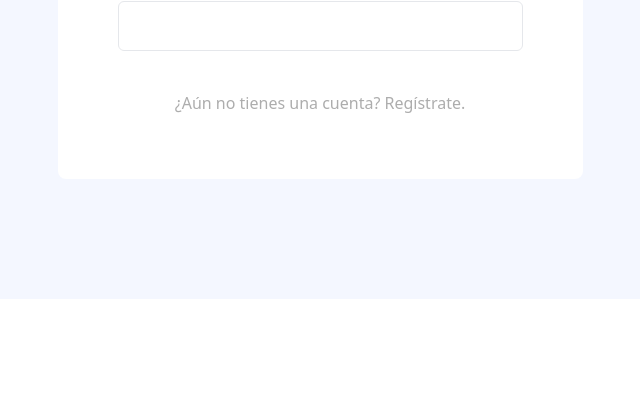
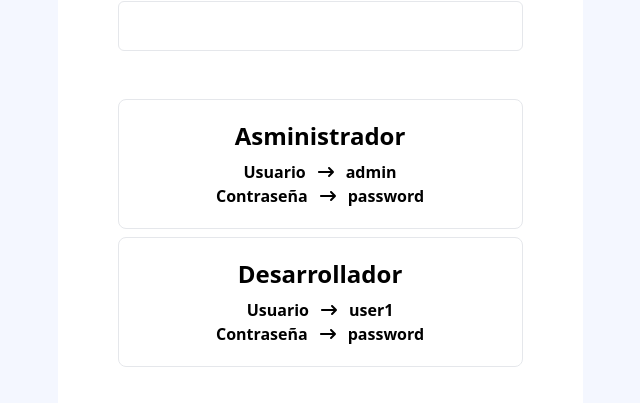
Before and after one commit to pedroriverove/support-project-front, a React (Create React App) app: page /login in a window 1280 px wide. Shown: the part 489-892 px from the top of the page, without its empty margins (320-960 px from the left). Before the commit the page ends 800 px from the top, so only its background shows below. Built offline with nearby package versions, Linux system fonts and the light colour scheme; no server answers; what tailgrids would draw is missing.

Commit message:
Mostrando usuarios de prueba en el login

```diff
--- a/src/components/auth/sign-in.component.tsx
+++ b/src/components/auth/sign-in.component.tsx
@@ -67,7 +67,8 @@ const SignInComponent: React.FC<any> = () => {
                                 </div>
                                 {validLogin &&
                                     <div className="mb-6">
-                                        <span className="text-danger"> Las credenciales introducidas son incorrectas.</span>
+                                        <span
+                                            className="text-danger"> Las credenciales introducidas son incorrectas.</span>
                                     </div>
                                 }
                                 <div className="mb-10">
@@ -78,10 +79,64 @@ const SignInComponent: React.FC<any> = () => {
                                     />
                                 </div>
                             </form>
-                            <p className="text-base text-[#adadad]">
-                                ¿Aún no tienes una cuenta? <Link to="/signup"
-                                                                 className="text-primary hover:underline">Regístrate.</Link>
-                            </p>
+                            <section className="pt-2">
+                                <div className="container">
+                                    <div className="mb-2 w-full">
+                                        <div
+                                            className="rounded-lg border border-light bg-white py-4 px-4 shadow-card sm:px-6 md:px-8 md:py-5"
+                                        >
+                                            <h3 className="pb-2 text-xl font-bold text-dark sm:text-2xl">
+                                                Asministrador
+                                            </h3>
+                                            <ul className="flex items-center justify-center">
+                                                <li className="flex items-center">
+                                                    <p className="text-base font-semibold text-black hover:text-primary">
+                                                        Usuario
+                                                    </p>
+                                                    <i className="fas fa-arrow-right-long px-3"/>
+                                                </li>
+                                                <li className="text-base font-semibold text-body-color">admin</li>
+                                            </ul>
+                                            <ul className="flex items-center justify-center">
+                                                <li className="flex items-center">
+                                                    <p className="text-base font-semibold text-black hover:text-primary">
+                                                        Contraseña
+                                                    </p>
+                                                    <i className="fas fa-arrow-right-long px-3"/>
+                                                </li>
+                                                <li className="text-base font-semibold text-body-color">password</li>
+                                            </ul>
+                                        </div>
+                                    </div>
+                                    <div className="mb-2 w-full">
+                                        <div
+                                            className="rounded-lg border border-light bg-white py-4 px-4 shadow-card sm:px-6 md:px-8 md:py-5"
+                                        >
+                                            <h3 className="pb-2 text-xl font-bold text-dark sm:text-2xl">
+                                                Desarrollador
+                                            </h3>
+                                            <ul className="flex items-center justify-center">
+                                                <li className="flex items-center">
+                                                    <p className="text-base font-semibold text-black hover:text-primary">
+                                                        Usuario
+                                                    </p>
+                                                    <i className="fas fa-arrow-right-long px-3"/>
+                                                </li>
+                                                <li className="text-base font-semibold text-body-color">user1</li>
+                                            </ul>
+                                            <ul className="flex items-center justify-center">
+                                                <li className="flex items-center">
+                                                    <p className="text-base font-semibold text-black hover:text-primary">
+                                                        Contraseña
+                                                    </p>
+                                                    <i className="fas fa-arrow-right-long px-3"/>
+                                                </li>
+                                                <li className="text-base font-semibold text-body-color">password</li>
+                                            </ul>
+                                        </div>
+                                    </div>
+                                </div>
+                            </section>
                         </div>
                     </div>
                 </div>
```
